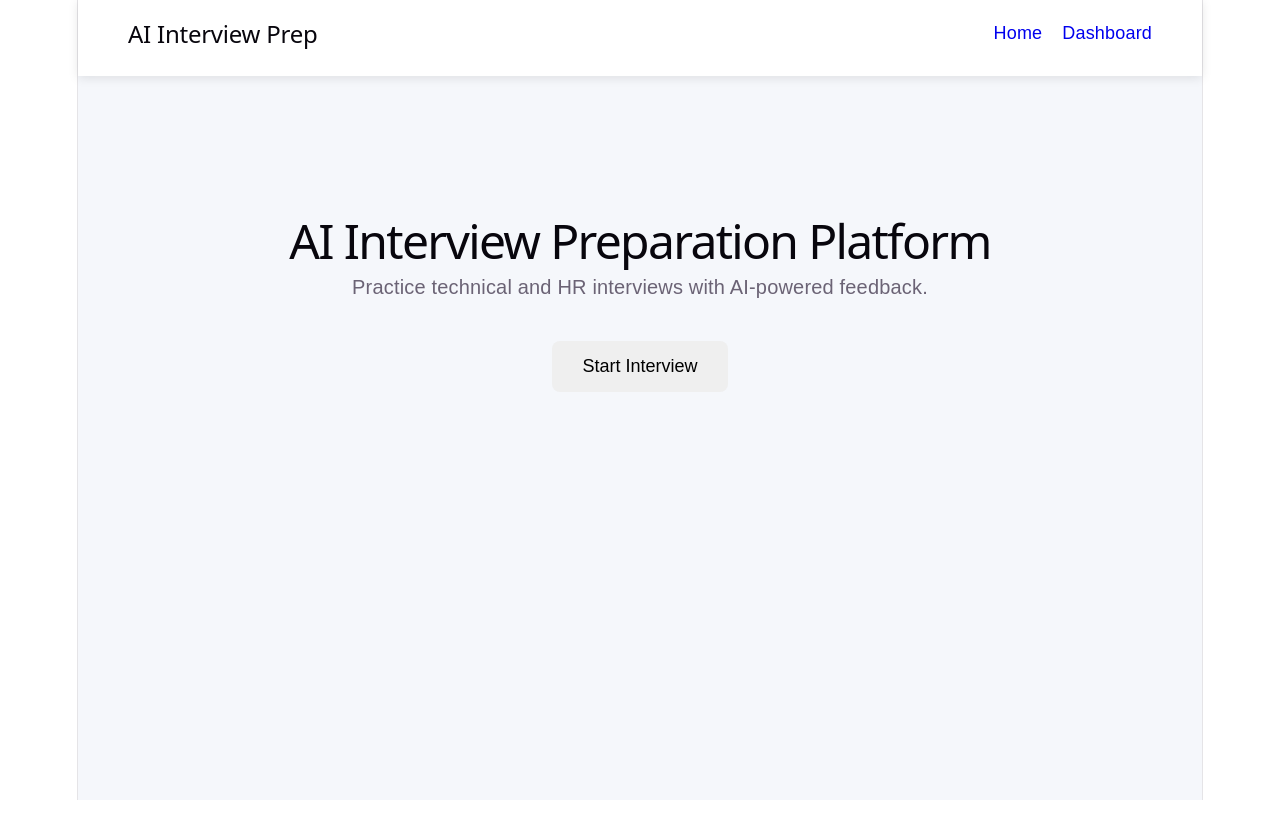
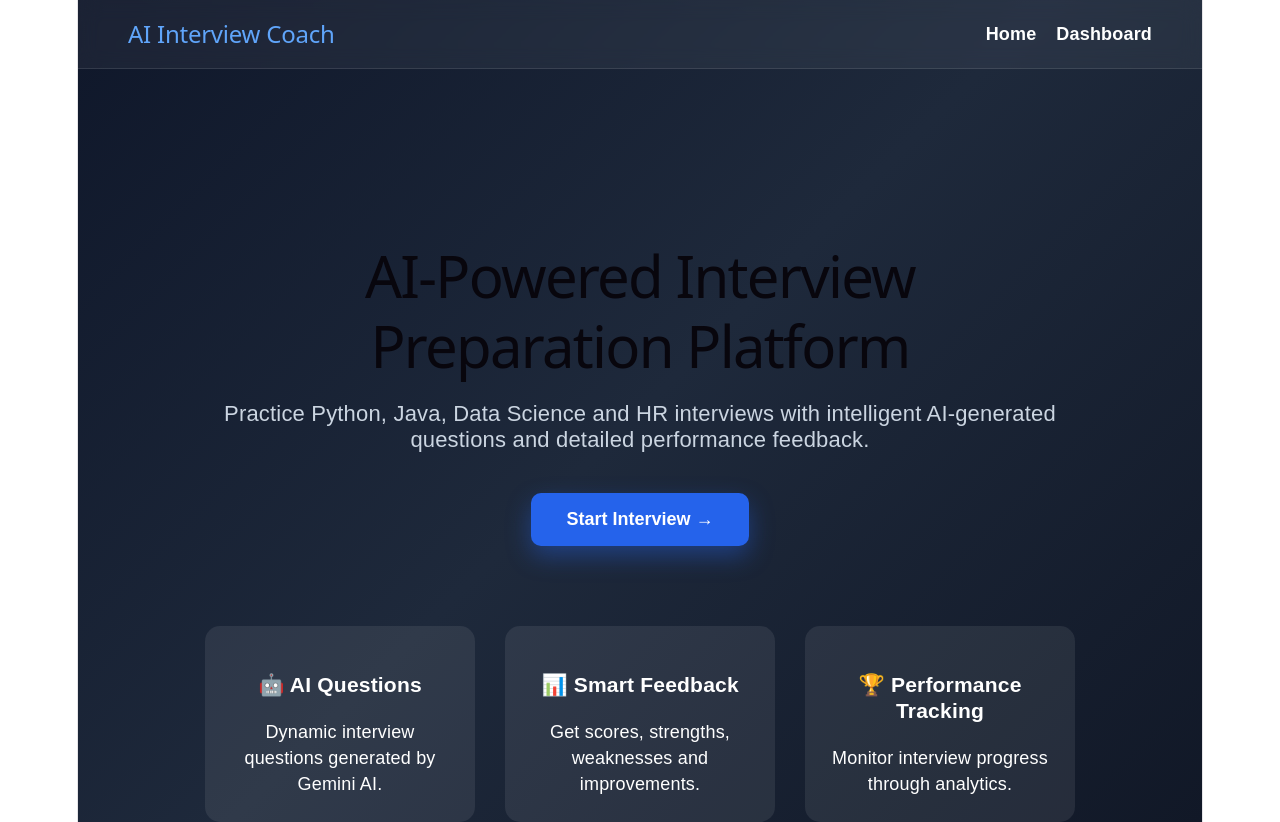
Before and after one commit to prathyusha031/AI-Interview-Platform, a React (Vite) app: page / in a window 1280 px wide. Before the commit the page ends 800 px from the top, so only its background shows below. Built offline with nearby package versions, Linux system fonts and the light colour scheme; no server answers.

Commit message:
Redesigned landing page with modern AI theme

```diff
--- a/src/pages/Home.jsx
+++ b/src/pages/Home.jsx
@@ -5,7 +5,9 @@ function Home() {
     <div
       style={{
         minHeight: "100vh",
-        background: "#f5f7fb",
+        background:
+          "linear-gradient(135deg, #0f172a, #1e293b, #111827)",
+        color: "white",
         fontFamily: "Arial, sans-serif",
       }}
     >
@@ -13,24 +15,42 @@ function Home() {
         style={{
           display: "flex",
           justifyContent: "space-between",
+          alignItems: "center",
           padding: "20px 50px",
-          background: "#ffffff",
-          boxShadow: "0 2px 10px rgba(0,0,0,0.1)",
+          background: "rgba(255,255,255,0.05)",
+          backdropFilter: "blur(10px)",
+          borderBottom: "1px solid rgba(255,255,255,0.1)",
         }}
       >
-        <h2>AI Interview Prep</h2>
+        <h2
+          style={{
+            margin: 0,
+            color: "#60a5fa",
+          }}
+        >
+          AI Interview Coach
+        </h2>
 
         <div>
           <Link
             to="/"
-            style={{ marginRight: "20px", textDecoration: "none" }}
+            style={{
+              marginRight: "20px",
+              textDecoration: "none",
+              color: "white",
+              fontWeight: "bold",
+            }}
           >
             Home
           </Link>
 
           <Link
             to="/dashboard"
-            style={{ textDecoration: "none" }}
+            style={{
+              textDecoration: "none",
+              color: "white",
+              fontWeight: "bold",
+            }}
           >
             Dashboard
           </Link>
@@ -40,40 +60,99 @@ function Home() {
       <div
         style={{
           textAlign: "center",
-          paddingTop: "120px",
+          paddingTop: "140px",
+          maxWidth: "900px",
+          margin: "auto",
         }}
       >
         <h1
           style={{
-            fontSize: "48px",
+            fontSize: "58px",
             marginBottom: "20px",
+            lineHeight: "1.2",
           }}
         >
-          AI Interview Preparation Platform
+          AI-Powered Interview
+          <br />
+          Preparation Platform
         </h1>
 
         <p
           style={{
-            fontSize: "20px",
+            fontSize: "22px",
+            color: "#cbd5e1",
             marginBottom: "40px",
           }}
         >
-          Practice technical and HR interviews with AI-powered feedback.
+          Practice Python, Java, Data Science and HR interviews
+          with intelligent AI-generated questions and detailed
+          performance feedback.
         </p>
 
         <Link to="/interview">
           <button
             style={{
-              padding: "15px 30px",
+              background: "#2563eb",
+              color: "white",
+              padding: "16px 35px",
               fontSize: "18px",
               border: "none",
-              borderRadius: "8px",
+              borderRadius: "10px",
               cursor: "pointer",
+              fontWeight: "bold",
+              boxShadow:
+                "0 10px 25px rgba(37,99,235,0.4)",
             }}
           >
-            Start Interview
+            Start Interview →
           </button>
         </Link>
+
+        <div
+          style={{
+            display: "flex",
+            justifyContent: "center",
+            gap: "30px",
+            marginTop: "80px",
+            flexWrap: "wrap",
+          }}
+        >
+          <div
+            style={{
+              background: "rgba(255,255,255,0.08)",
+              padding: "25px",
+              borderRadius: "15px",
+              width: "220px",
+            }}
+          >
+            <h3>🤖 AI Questions</h3>
+            <p>Dynamic interview questions generated by Gemini AI.</p>
+          </div>
+
+          <div
+            style={{
+              background: "rgba(255,255,255,0.08)",
+              padding: "25px",
+              borderRadius: "15px",
+              width: "220px",
+            }}
+          >
+            <h3>📊 Smart Feedback</h3>
+            <p>Get scores, strengths, weaknesses and improvements.</p>
+          </div>
+
+          <div
+            style={{
+              background: "rgba(255,255,255,0.08)",
+              padding: "25px",
+              borderRadius: "15px",
+              width: "220px",
+            }}
+          >
+            <h3>🏆 Performance Tracking</h3>
+            <p>Monitor interview progress through analytics.</p>
+          </div>
+        </div>
       </div>
     </div>
   );
```
